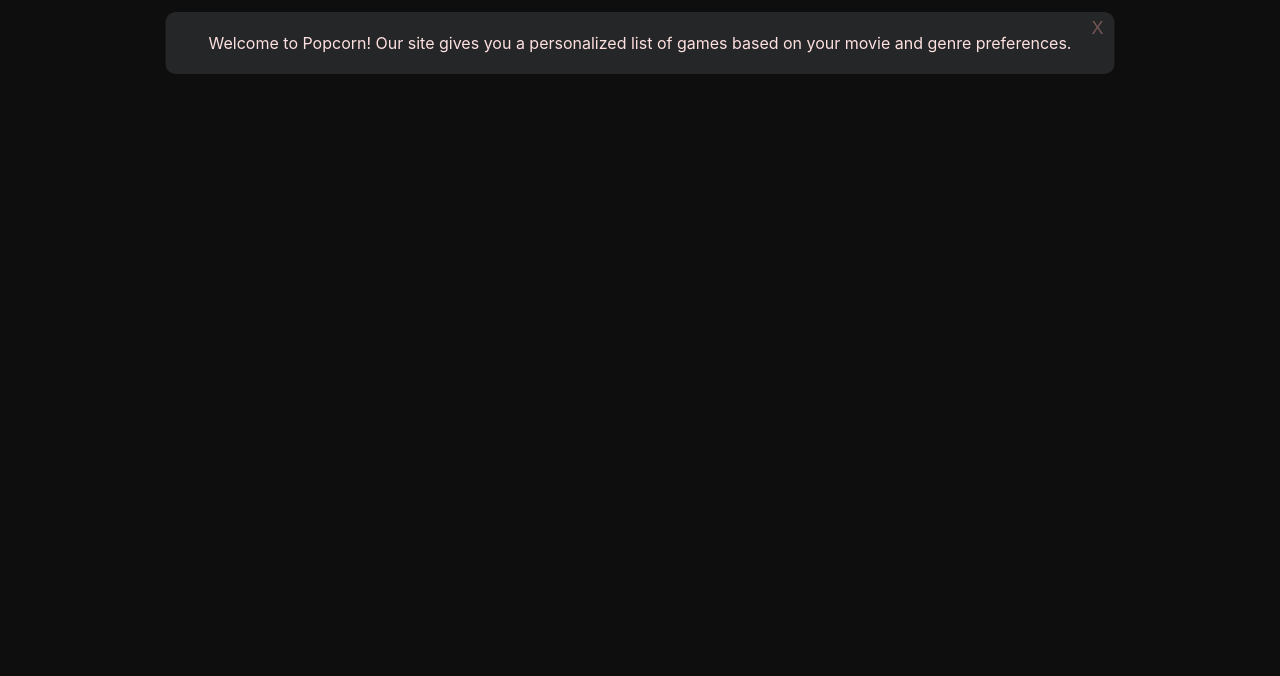
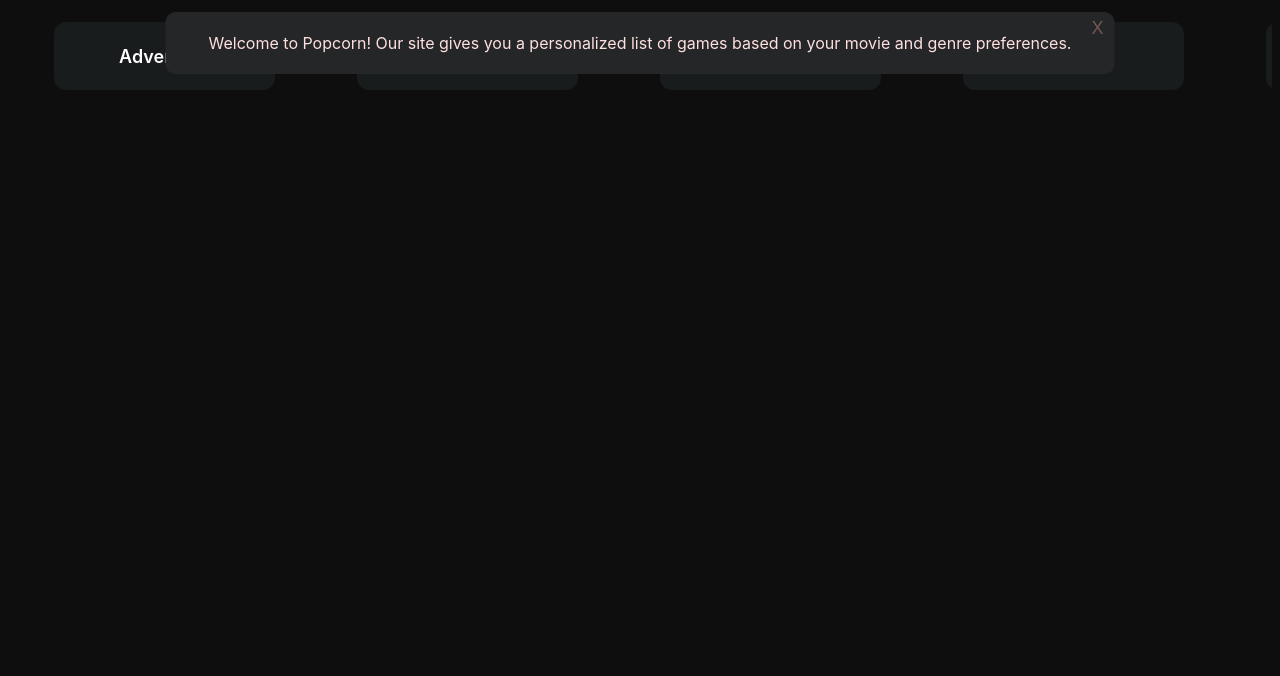
Before and after one commit to siondaniel/popcorn, a plain HTML site: page index.html in a window 1280 px wide. Shown: the part 124-800 px from the top of the page. Drawn offline with nearby package versions, Linux system fonts and the light colour scheme; a web font is replaced by a local one.

Commit message:
Setup Horizontal Scrolling List

```diff
--- a/css/site.css
+++ b/css/site.css
@@ -17,6 +17,11 @@
 /* align the logo to the left */
 .logo-container {
     margin-right: 20px;
+}
+
+/* align the info icon to the right */
+.info-container {
+    margin-left: 20px;
 }
 
 /* download inter font family (created using ChatGPT) */
@@ -71,3 +76,36 @@
     top: 5px;
     right: 5px;
 }
+
+.box-list {
+    overflow-x: auto;
+    white-space: nowrap;
+    padding: 10px 0;
+}
+
+.box {
+    background: #191C1D;
+    display: inline-block;
+    width: 221px;
+    height: 68px;
+    left: 46px;
+    top: 222px;
+    border-radius: 12px;
+    /* space between boxes */
+    margin-right: 32px;
+    margin-left: 46px;
+}
+
+.box:hover {
+    background: #242627;
+}
+
+.box p{
+    color: #FFFFFF;
+    font-family: 'Inter', Arial, sans-serif;
+    font-size: 18px;
+    font-weight: 600;
+    /* center the text in the box */
+    text-align: center;
+    line-height: 34px;
+}
--- a/index.html
+++ b/index.html
@@ -22,7 +22,11 @@
             <img src="img/PopcornIMG.png" alt="PopcornIMG">
         </div>
         <h1>Popcorn</h1>
+        <div class="info-container">
+            <img src="img/infoICON.png" alt="infoICON">
+        </div>
     </header>
+
     <div class="popup-message" id="popupMessage">
         <div class="message-content">
             <p>Welcome to Popcorn! Our site gives you a personalized list of games based on your movie and genre preferences.</p>
@@ -30,6 +34,33 @@
         </div>
     </div>
 
+    <!-- <p><br></p> IF WE WANT TO ADD VERTICAL SPACE BETWEEN HEADER AND CONTENT -->
+
+    <div class="box-list">
+        <div class="box">
+            <p>Adventure</p>
+        </div>
+        <div class="box">
+            <p>Comedy</p>
+        </div>
+        <div class="box">
+            <p>Action</p>
+        </div>
+        <div class="box">
+            <p>Western</p>
+        </div>
+        <div class="box">
+            <p>Documentary</p>
+        </div>
+        <div class="box">
+            <p>Horror</p>
+        </div>
+        <div class="box">
+            <p>Mystery</p>
+        </div>
+        <!-- Add more box elements as needed -->
+      </div>
+
 </body>
 
 
```
